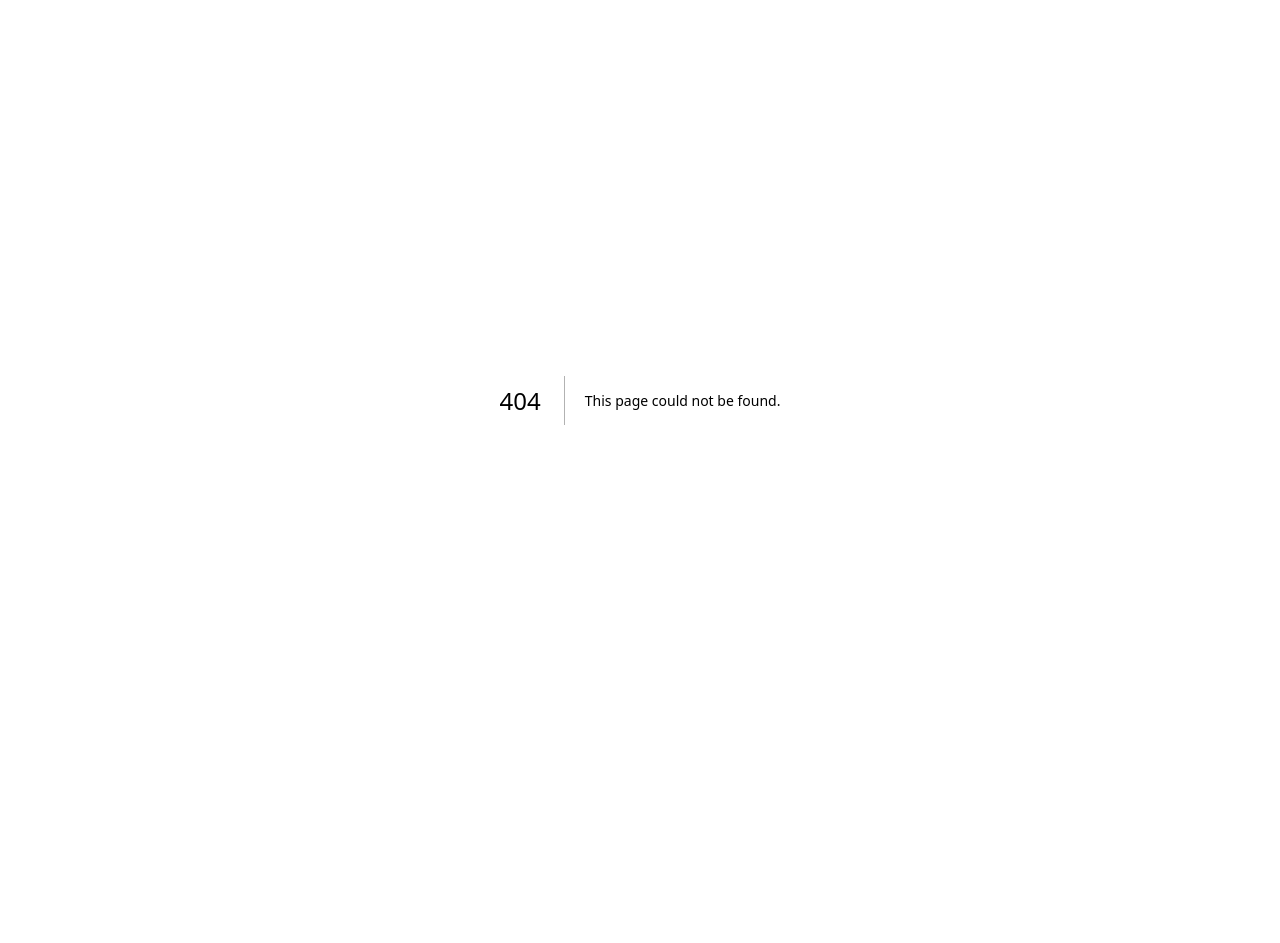
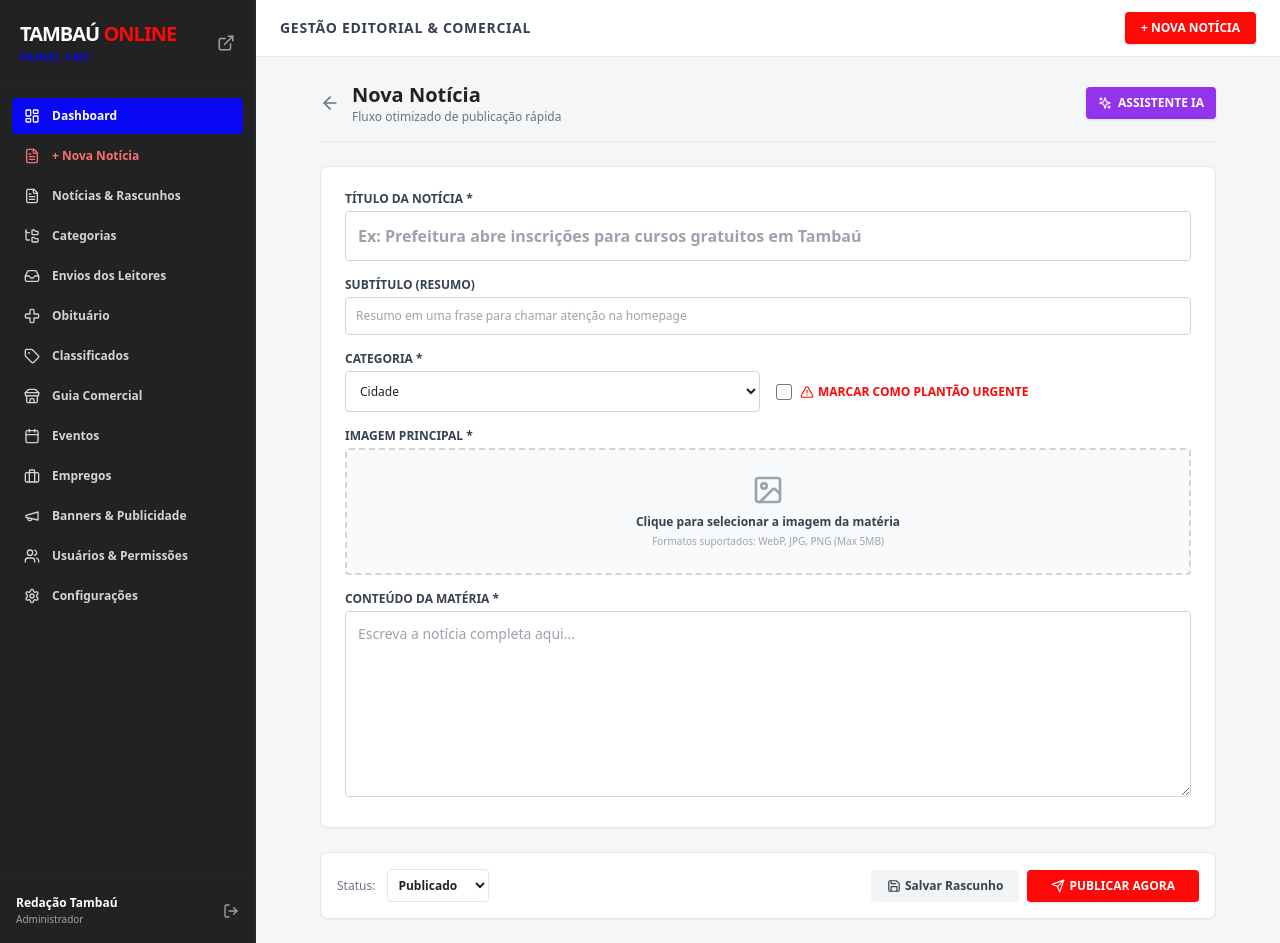
Before and after one commit to vynexstudio/tambau-online, a Next.js app: page /admin/noticias/nova in a window 1280 px wide. Before the commit this address had no page. Before the commit the page ends 800 px from the top, so only its background shows below. Built offline with nearby package versions, Linux system fonts and the light colour scheme.

Commit message:
Create page.tsx

```diff
--- /dev/null
+++ b/src/app/admin/noticias/nova/page.tsx
@@ -0,0 +1,137 @@
+import React from 'react';
+import { ArrowLeft, Sparkles, Image, Save, Send, AlertTriangle } from 'lucide-react';
+
+export default function NovaNoticia() {
+  return (
+    <div className="max-w-4xl mx-auto space-y-6">
+      {/* Topo do Editor */}
+      <div className="flex items-center justify-between border-b pb-4">
+        <div className="flex items-center gap-3">
+          <a href="/admin" className="text-gray-500 hover:text-black transition">
+            <ArrowLeft size={20} />
+          </a>
+          <div>
+            <h2 className="text-xl font-black text-[#222222]">Nova Notícia</h2>
+            <p className="text-xs text-gray-500">Fluxo otimizado de publicação rápida</p>
+          </div>
+        </div>
+
+        {/* Botão Assistente IA */}
+        <button className="bg-purple-600 hover:bg-purple-700 text-white font-bold text-xs px-3 py-2 rounded flex items-center gap-1.5 shadow transition">
+          <Sparkles size={14} /> ASSISTENTE IA
+        </button>
+      </div>
+
+      {/* FORMULÁRIO DE PUBLICAÇÃO */}
+      <form className="space-y-6">
+        <div className="bg-white p-6 rounded-lg border border-gray-200 shadow-sm space-y-4">
+
+          {/* Título da Notícia */}
+          <div>
+            <label className="block text-xs font-bold text-gray-700 uppercase mb-1">
+              Título da Notícia *
+            </label>
+            <input
+              type="text"
+              placeholder="Ex: Prefeitura abre inscrições para cursos gratuitos em Tambaú"
+              className="w-full text-base font-bold p-3 border border-gray-300 rounded focus:border-[#0808F5] outline-none"
+              required
+            />
+          </div>
+
+          {/* Subtítulo / Linha fina */}
+          <div>
+            <label className="block text-xs font-bold text-gray-700 uppercase mb-1">
+              Subtítulo (Resumo)
+            </label>
+            <input
+              type="text"
+              placeholder="Resumo em uma frase para chamar atenção na homepage"
+              className="w-full text-xs p-2.5 border border-gray-300 rounded focus:border-[#0808F5] outline-none"
+            />
+          </div>
+
+          {/* Categoria & Status Plantão */}
+          <div className="grid grid-cols-1 md:grid-cols-2 gap-4">
+            <div>
+              <label className="block text-xs font-bold text-gray-700 uppercase mb-1">
+                Categoria *
+              </label>
+              <select className="w-full text-xs p-2.5 border border-gray-300 rounded focus:border-[#0808F5] outline-none bg-white">
+                <option>Cidade</option>
+                <option>Segurança</option>
+                <option>Política</option>
+                <option>Esportes</option>
+                <option>Saúde</option>
+                <option>Educação</option>
+                <option>Eventos</option>
+                <option>Região</option>
+              </select>
+            </div>
+
+            <div className="flex items-center gap-2 pt-5">
+              <input type="checkbox" id="plantao" className="w-4 h-4 text-[#FF0808] rounded" />
+              <label htmlFor="plantao" className="text-xs font-bold text-[#FF0808] uppercase flex items-center gap-1 cursor-pointer">
+                <AlertTriangle size={14} /> Marcar como PLANTÃO URGENTE
+              </label>
+            </div>
+          </div>
+
+          {/* Upload de Imagem */}
+          <div>
+            <label className="block text-xs font-bold text-gray-700 uppercase mb-1">
+              Imagem Principal *
+            </label>
+            <div className="border-2 border-dashed border-gray-300 p-6 rounded text-center hover:border-[#0808F5] transition cursor-pointer bg-gray-50">
+              <Image className="mx-auto text-gray-400 mb-2" size={32} />
+              <p className="text-xs font-bold text-gray-700">Clique para selecionar a imagem da matéria</p>
+              <p className="text-[10px] text-gray-400 mt-1">Formatos suportados: WebP, JPG, PNG (Max 5MB)</p>
+            </div>
+          </div>
+
+          {/* Conteúdo do Texto */}
+          <div>
+            <label className="block text-xs font-bold text-gray-700 uppercase mb-1">
+              Conteúdo da Matéria *
+            </label>
+            <textarea
+              rows={8}
+              placeholder="Escreva a notícia completa aqui..."
+              className="w-full text-sm p-3 border border-gray-300 rounded focus:border-[#0808F5] outline-none"
+              required
+            ></textarea>
+          </div>
+
+        </div>
+
+        {/* BARRA DE AÇÕES FIXA / RODAPÉ */}
+        <div className="bg-white p-4 rounded-lg border border-gray-200 shadow-sm flex items-center justify-between">
+          <div className="flex items-center gap-3">
+            <span className="text-xs text-gray-500 font-medium">Status:</span>
+            <select className="text-xs p-1.5 border rounded font-bold bg-white">
+              <option>Publicado</option>
+              <option>Rascunho</option>
+              <option>Agendado</option>
+              <option>Em Revisão</option>
+            </select>
+          </div>
+
+          <div className="flex gap-2">
+            <button
+              type="button"
+              className="px-4 py-2 bg-gray-100 hover:bg-gray-200 text-gray-700 text-xs font-bold rounded flex items-center gap-1 transition"
+            >
+              <Save size={14} /> Salvar Rascunho
+            </button>
+            <button
+              type="submit"
+              className="px-6 py-2 bg-[#FF0808] hover:bg-red-700 text-white text-xs font-bold rounded flex items-center gap-1 shadow transition"
+            >
+              <Send size={14} /> PUBLICAR AGORA
+            </button>
+          </div>
+        </div>
+      </form>
+    </div>
+  );
+}
```
